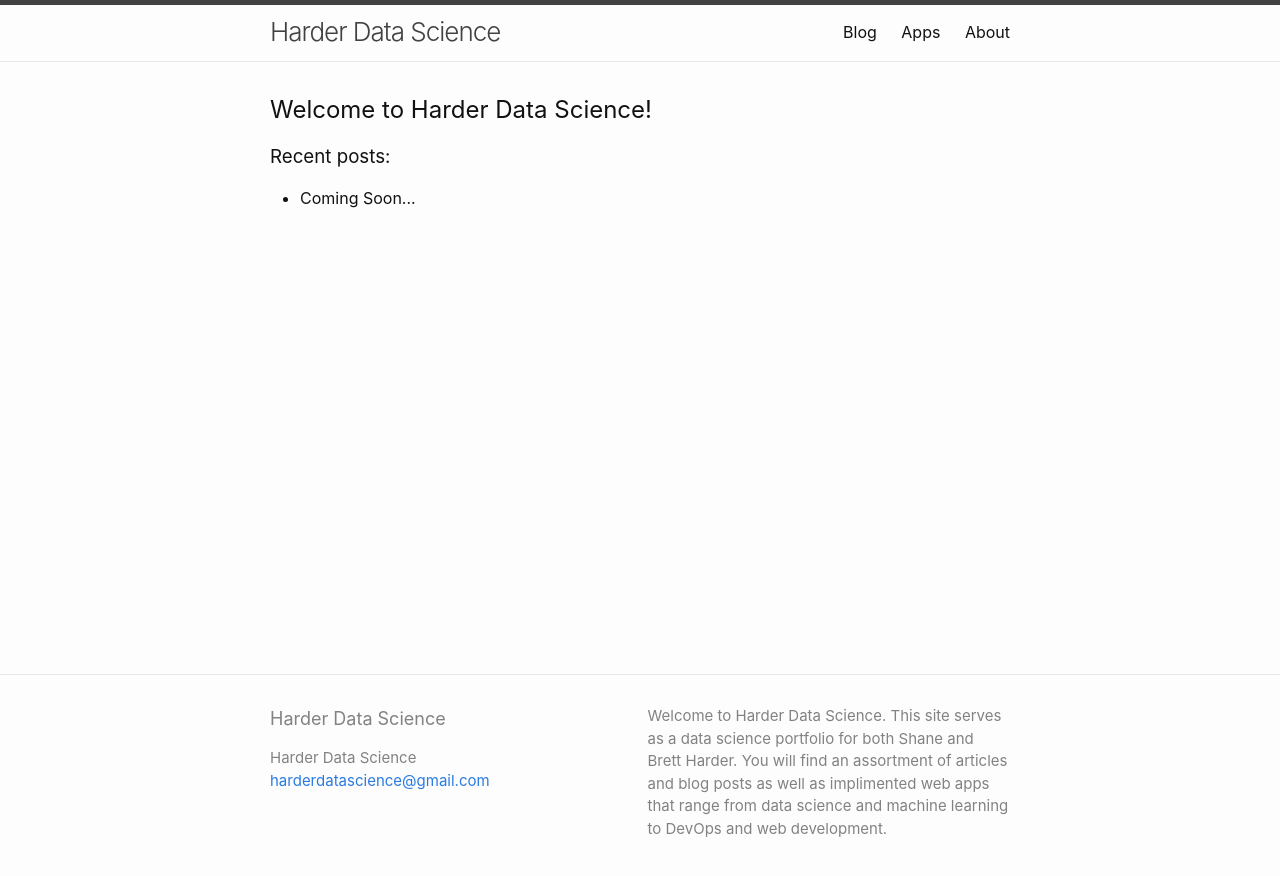
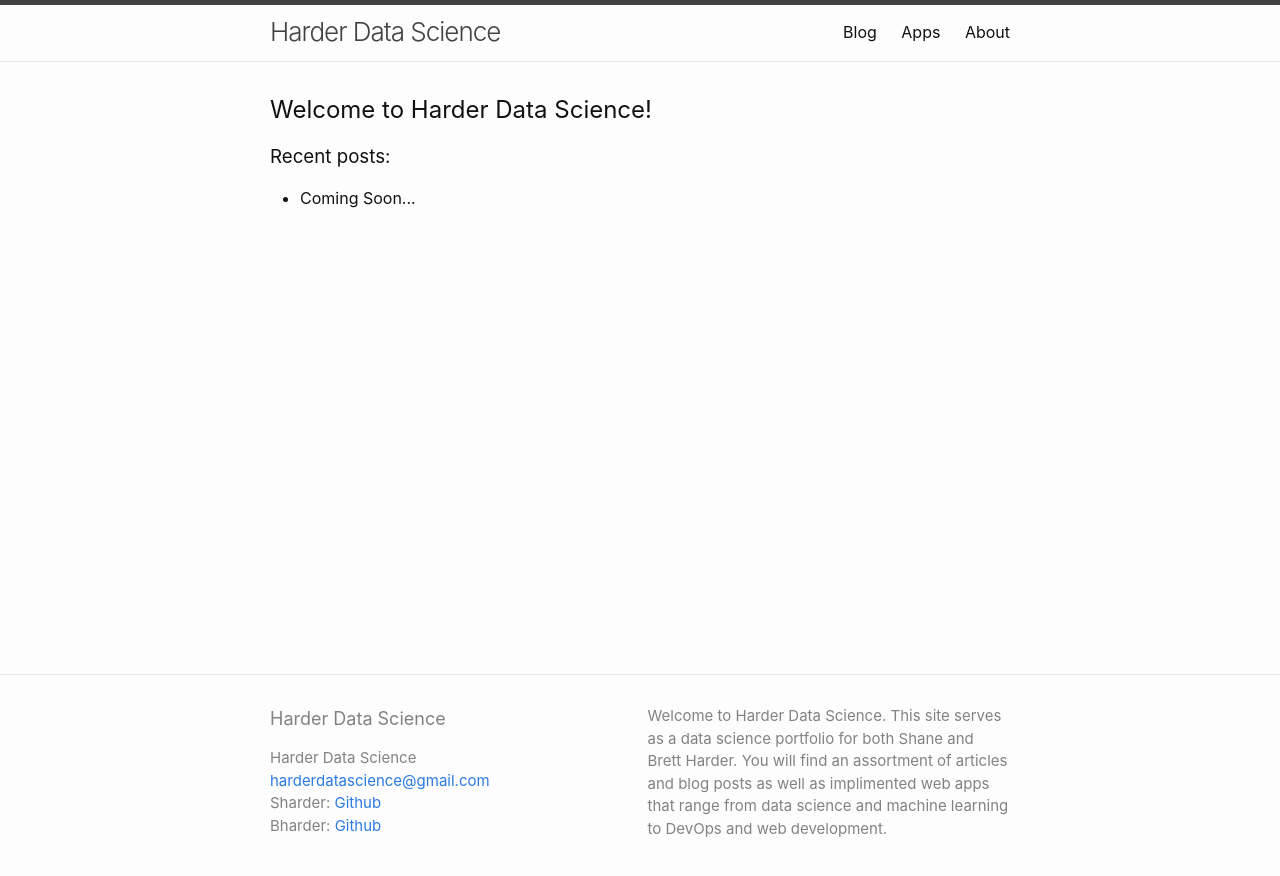
Before and after one commit to sharder14/sharder14.github.io, a Jekyll site: the page built from index.md, in a window 1280 px wide. Shown: the top 876 px of the page. Built offline with Jekyll 4.4.1, drawn with Linux system fonts in a browser that asks for light colours.

Commit message:
Added Github

```diff
--- a/_includes/footer.html
+++ b/_includes/footer.html
@@ -17,6 +17,8 @@
             {%- if site.email -%}
             <li><a class="u-email" href="mailto:{{ site.email }}">{{ site.email }}</a></li>
             {%- endif -%}
+            <li>Sharder: <a href="https://github.com/sharder14">Github</a></li>
+            <li>Bharder: <a href="https://github.com/brettharder">Github</a></li>
         </ul>
       </div>
 
```
